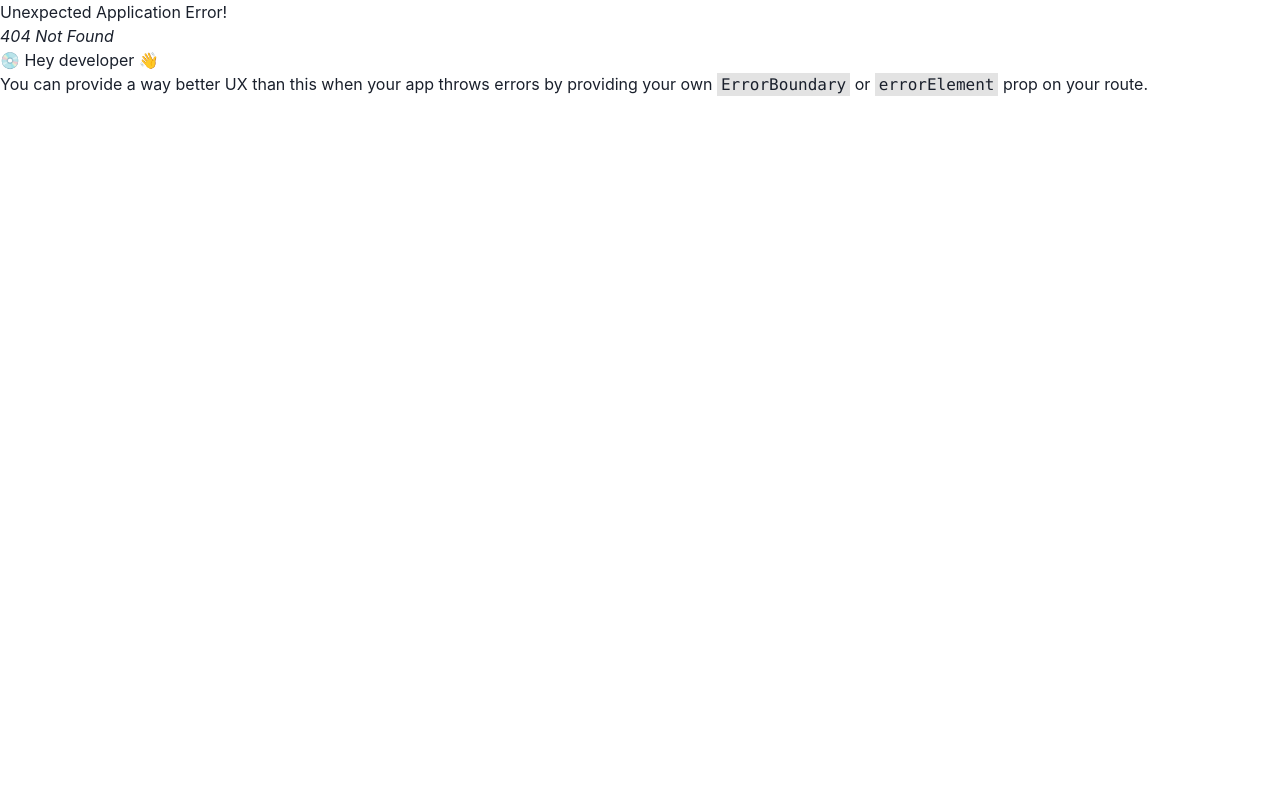
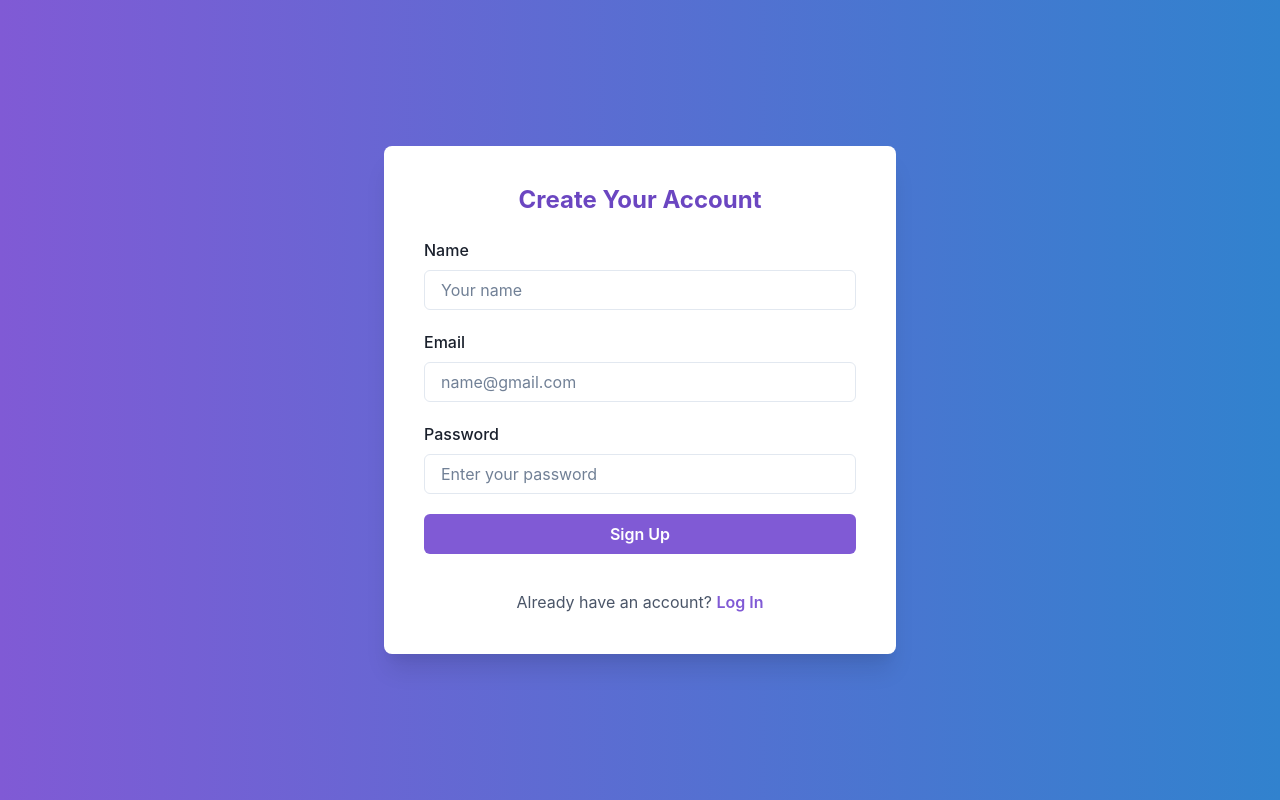
Before and after one commit to Wendyydxiao/personalfinaceapp, a React (Vite) app in the folder personal-finance-app/client/: page /signup in a window 1280 px wide. Before the commit this address had no page. Built offline with nearby package versions, Linux system fonts and the light colour scheme.

Commit message:
built signup.jsx

```diff
--- a/personal-finance-app/client/src/pages/login.jsx
+++ b/personal-finance-app/client/src/pages/login.jsx
@@ -14,9 +14,11 @@ import {
   Icon,
   Divider,
   Heading,
+  Center,
 } from '@chakra-ui/react';
 import { ViewIcon, ViewOffIcon, ArrowForwardIcon, CheckCircleIcon, StarIcon } from '@chakra-ui/icons';
 import { Link as ScrollLink, Element } from 'react-scroll';
+import { Link } from 'react-router-dom';
 
 const Login = () => {
   const [showPassword, setShowPassword] = React.useState(false);
@@ -31,7 +33,6 @@ const Login = () => {
       bgGradient="linear(to-r, purple.500, blue.500)"
       p={4}
     >
-
       <Box w="full" textAlign="center" py={20} color="white">
         <Heading fontSize="4xl" mb={4}>Welcome to Your Personal Finance App</Heading>
         <Text fontSize="lg" mb={6}>Track, manage, and optimize your finances effortlessly.</Text>
@@ -100,14 +101,20 @@ const Login = () => {
               </InputGroup>
             </FormControl>
 
-            <Flex justify="space-between" mt={4}>
-              <Button colorScheme="blue" variant="outline" w="48%">
+            <Center mt={4}>
+              <Button colorScheme="purple" w="50%">
                 Log In
               </Button>
-              <Button colorScheme="purple" w="48%">
-                Sign Up
-              </Button>
-            </Flex>
+            </Center>
+
+            <Text textAlign="center" mt={4}>
+              Don’t have an account?{' '}
+              <Link to="/signup">
+                <Button colorScheme="purple" variant="link">
+                  Sign Up
+                </Button>
+              </Link>
+            </Text>
           </Stack>
         </Box>
       </Element>
--- a/personal-finance-app/client/src/pages/signup.jsx
+++ b/personal-finance-app/client/src/pages/signup.jsx
@@ -0,0 +1,129 @@
+import { useState } from 'react';
+import {
+  Box,
+  Button,
+  Input,
+  VStack,
+  Text,
+  Flex,
+  FormControl,
+  FormLabel,
+  Heading,
+  Center,
+} from '@chakra-ui/react';
+import { useNavigate } from 'react-router-dom';
+import { useMutation } from '@apollo/client';
+import { SIGNUP_USER } from '../utils/mutations';
+
+function Signup() {
+  const navigate = useNavigate();
+  const [username, setName] = useState('');
+  const [email, setEmail] = useState('');
+  const [password, setPassword] = useState('');
+  const [errorMessage, setErrorMessage] = useState('');
+
+  const [signupUser, { loading }] = useMutation(SIGNUP_USER, {
+    onCompleted: (data) => {
+      localStorage.setItem('token', data.signup.token);
+      navigate('/dashboard');
+    },
+    onError: (error) => {
+      setErrorMessage(error.message);
+    },
+  });
+
+  const handleSignup = async () => {
+    console.log('Signup:', username, email, password);
+    try {
+      await signupUser({
+        variables: {
+          username,
+          email,
+          password,
+        },
+      });
+    } catch (err) {
+      console.error('Signup error:', err);
+    }
+  };
+
+  return (
+    <Flex
+      direction="column"
+      align="center"
+      justify="center"
+      minH="100vh"
+      bgGradient="linear(to-r, purple.500, blue.500)"
+      p={4}
+    >
+      <Box
+        maxW="lg"
+        w="full"
+        bg="white"
+        p={10}
+        borderRadius="lg"
+        boxShadow="xl"
+        textAlign="center"
+      >
+        <Heading fontSize="2xl" mb={6} color="purple.600">
+          Create Your Account
+        </Heading>
+
+        <VStack spacing={5}>
+          <FormControl id="name">
+            <FormLabel>Name</FormLabel>
+            <Input
+              placeholder="Your name"
+              value={username}
+              onChange={(e) => setName(e.target.value)}
+            />
+          </FormControl>
+
+          <FormControl id="email">
+            <FormLabel>Email</FormLabel>
+            <Input
+              type="email"
+              placeholder="name@gmail.com"
+              value={email}
+              onChange={(e) => setEmail(e.target.value)}
+            />
+          </FormControl>
+
+          <FormControl id="password">
+            <FormLabel>Password</FormLabel>
+            <Input
+              type="password"
+              placeholder="Enter your password"
+              value={password}
+              onChange={(e) => setPassword(e.target.value)}
+            />
+          </FormControl>
+
+          {errorMessage && <Text color="red.500">{errorMessage}</Text>}
+
+          <Button
+            colorScheme="purple"
+            onClick={handleSignup}
+            isLoading={loading}
+            width="full"
+          >
+            Sign Up
+          </Button>
+
+          <Text mt={4} color="gray.600">
+            Already have an account?{' '}
+            <Button
+              variant="link"
+              colorScheme="purple"
+              onClick={() => navigate('/')}
+            >
+              Log In
+            </Button>
+          </Text>
+        </VStack>
+      </Box>
+    </Flex>
+  );
+}
+
+export default Signup;
--- a/personal-finance-app/client/src/utils/mutations.js
+++ b/personal-finance-app/client/src/utils/mutations.js
@@ -0,0 +1,14 @@
+import { gql } from '@apollo/client';
+
+export const SIGNUP_USER = gql`
+  mutation Signup($username: String!, $email: String!, $password: String!) {
+    signup(username: $usrename, email: $email, password: $password) {
+      token
+      user {
+        id
+        email
+        username
+      }
+    }
+  }
+`;
```
Also changed, not shown: personal-finance-app/client/src/main.jsx (+5 -5 lines), personal-finance-app/client/src/pages/dashboard.jsx (+12 -0 lines), personal-finance-app/client/src/pages/profile.jsx (+24 -0 lines).
